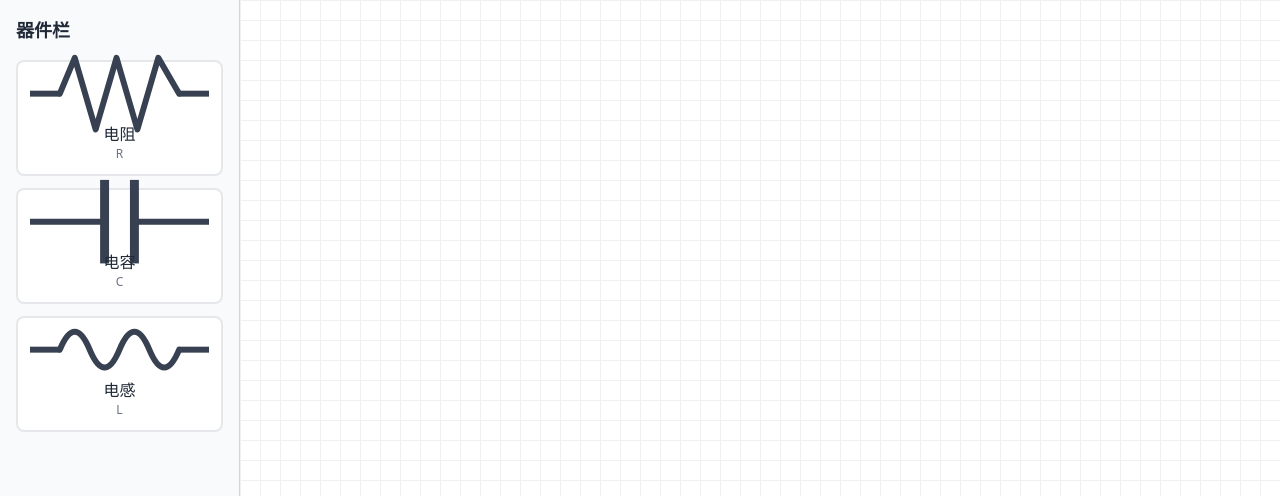
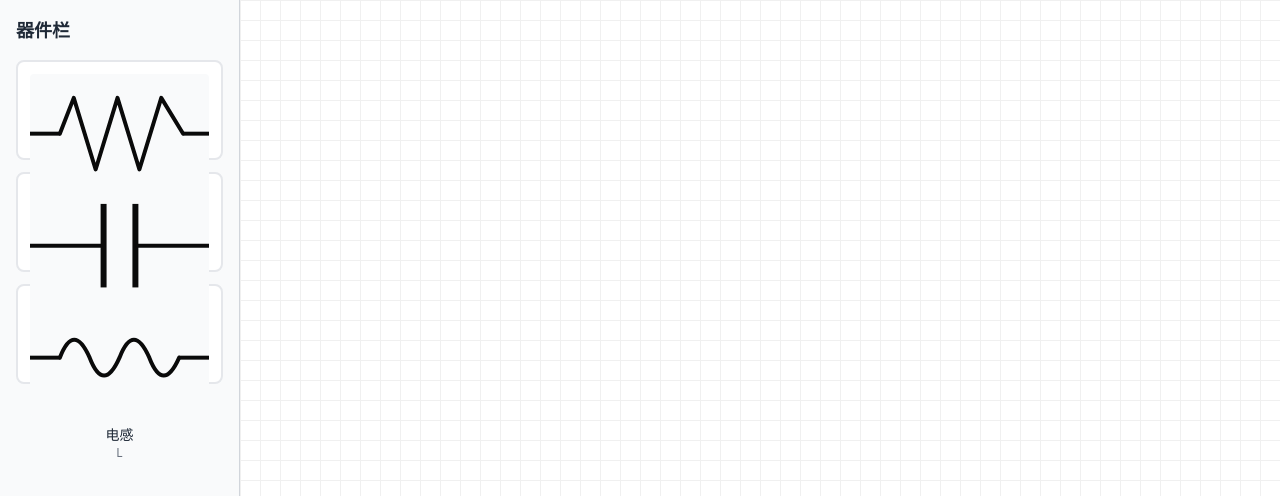
Before and after one commit to liukexin2002/webcircuittest, a React (Vite) app in the folder circuit-gui/: page / in a window 1280 px wide. Shown: the top 496 px of the page. Built offline with nearby package versions, Linux system fonts and the light colour scheme.

Commit message:
feat: 预览当前界面
Co-authored-by: traeagent <traeagent@users.noreply.github.com>

```diff
--- a/circuit-gui/src/presentation/components/Canvas.tsx
+++ b/circuit-gui/src/presentation/components/Canvas.tsx
@@ -68,7 +68,8 @@ export function Canvas() {
           linear-gradient(to right, #f0f0f0 1px, transparent 1px),
           linear-gradient(to bottom, #f0f0f0 1px, transparent 1px)
         `,
-        backgroundSize: '20px 20px'
+        backgroundSize: '20px 20px',
+        backgroundPosition: `${viewport.offset.x}px ${viewport.offset.y}px`
       }}
     >
       <svg
--- a/circuit-gui/src/presentation/components/DevicePalette.tsx
+++ b/circuit-gui/src/presentation/components/DevicePalette.tsx
@@ -26,14 +26,14 @@ export function DevicePalette({ onDragStart }: DevicePaletteProps) {
             key={device.id}
             draggable
             onDragStart={(e) => handleDragStart(e, device)}
-            className="bg-white border-2 border-gray-200 rounded-lg p-3 cursor-grab hover:border-blue-400 hover:bg-blue-50 transition-colors"
+            className="bg-white border-2 border-gray-200 rounded-lg p-3 cursor-grab hover:border-blue-400 hover:bg-blue-50 hover:shadow-md transition-all h-[100px] flex flex-col"
           >
             <div
-              className="w-full h-10 flex items-center justify-center text-gray-700"
+              className="flex-1 flex items-center justify-center bg-gray-50 rounded"
               dangerouslySetInnerHTML={{ __html: device.svg }}
             />
             <div className="mt-2 text-center">
-              <div className="font-medium text-gray-800">{device.nameCn}</div>
+              <div className="font-medium text-gray-800 text-sm">{device.nameCn}</div>
               <div className="text-xs text-gray-500">{device.prefix}</div>
             </div>
           </div>
--- a/circuit-gui/src/presentation/components/PlacedDevice.tsx
+++ b/circuit-gui/src/presentation/components/PlacedDevice.tsx
@@ -61,24 +61,25 @@ export function PlacedDevice({
       style={{ cursor: 'move' }}
     >
       <rect
-        x={-symbol.width / 2 - 5}
-        y={-symbol.height / 2 - 5}
-        width={symbol.width + 10}
-        height={symbol.height + 10}
-        fill="transparent"
-        stroke={isSelected ? '#3b82f6' : 'transparent'}
-        strokeWidth={isSelected ? 2 : 0}
-        rx={4}
+        x={-symbol.width / 2 - 8}
+        y={-symbol.height / 2 - 8}
+        width={symbol.width + 16}
+        height={symbol.height + 16}
+        fill={isSelected ? "rgba(59, 130, 246, 0.1)" : "transparent"}
+        stroke={isSelected ? '#2563eb' : 'transparent'}
+        strokeWidth={2}
+        rx={6}
+        strokeDasharray={isSelected ? "4,2" : "none"}
       />
 
       <g dangerouslySetInnerHTML={{ __html: symbol.svg }} />
 
       <text
-        y={symbol.height / 2 + 18}
+        y={symbol.height / 2 + 24}
         textAnchor="middle"
-        fontSize={12}
-        fontFamily="Arial"
-        fill="#333"
+        fontSize={14}
+        fontFamily="Arial, sans-serif"
+        fill="#333333"
         fontWeight="500"
       >
         {device.label}
--- a/circuit-gui/src/presentation/lib/DeviceSymbols.tsx
+++ b/circuit-gui/src/presentation/lib/DeviceSymbols.tsx
@@ -19,14 +19,14 @@ export const DEVICE_SYMBOLS: DeviceSymbol[] = [
     name: 'Resistor',
     nameCn: '电阻',
     prefix: 'R',
-    width: 60,
-    height: 40,
+    width: 90,
+    height: 60,
     svg: `
-      <svg viewBox="0 0 60 40" fill="none" xmlns="http://www.w3.org/2000/svg">
-        <line x1="0" y1="20" x2="10" y2="20" stroke="currentColor" stroke-width="2"/>
-        <path d="M10,20 L15,8 L22,32 L29,8 L36,32 L43,8 L50,20"
+      <svg viewBox="0 0 90 60" fill="none" xmlns="http://www.w3.org/2000/svg">
+        <line x1="0" y1="30" x2="15" y2="30" stroke="currentColor" stroke-width="2"/>
+        <path d="M15,30 L22,12 L33,48 L44,12 L55,48 L66,12 L77,30"
               stroke="currentColor" stroke-width="2" fill="none" stroke-linecap="round" stroke-linejoin="round"/>
-        <line x1="50" y1="20" x2="60" y2="20" stroke="currentColor" stroke-width="2"/>
+        <line x1="77" y1="30" x2="90" y2="30" stroke="currentColor" stroke-width="2"/>
       </svg>
     `
   },
@@ -35,14 +35,14 @@ export const DEVICE_SYMBOLS: DeviceSymbol[] = [
     name: 'Capacitor',
     nameCn: '电容',
     prefix: 'C',
-    width: 60,
-    height: 40,
+    width: 90,
+    height: 60,
     svg: `
-      <svg viewBox="0 0 60 40" fill="none" xmlns="http://www.w3.org/2000/svg">
-        <line x1="0" y1="20" x2="25" y2="20" stroke="currentColor" stroke-width="2"/>
-        <line x1="25" y1="6" x2="25" y2="34" stroke="currentColor" stroke-width="3"/>
-        <line x1="35" y1="6" x2="35" y2="34" stroke="currentColor" stroke-width="3"/>
-        <line x1="35" y1="20" x2="60" y2="20" stroke="currentColor" stroke-width="2"/>
+      <svg viewBox="0 0 90 60" fill="none" xmlns="http://www.w3.org/2000/svg">
+        <line x1="0" y1="30" x2="37" y2="30" stroke="currentColor" stroke-width="2"/>
+        <line x1="37" y1="9" x2="37" y2="51" stroke="currentColor" stroke-width="3"/>
+        <line x1="53" y1="9" x2="53" y2="51" stroke="currentColor" stroke-width="3"/>
+        <line x1="53" y1="30" x2="90" y2="30" stroke="currentColor" stroke-width="2"/>
       </svg>
     `
   },
@@ -51,14 +51,14 @@ export const DEVICE_SYMBOLS: DeviceSymbol[] = [
     name: 'Inductor',
     nameCn: '电感',
     prefix: 'L',
-    width: 60,
-    height: 40,
+    width: 90,
+    height: 60,
     svg: `
-      <svg viewBox="0 0 60 40" fill="none" xmlns="http://www.w3.org/2000/svg">
-        <line x1="0" y1="20" x2="10" y2="20" stroke="currentColor" stroke-width="2"/>
-        <path d="M10,20 Q15,8 20,20 Q25,32 30,20 Q35,8 40,20 Q45,32 50,20"
+      <svg viewBox="0 0 90 60" fill="none" xmlns="http://www.w3.org/2000/svg">
+        <line x1="0" y1="30" x2="15" y2="30" stroke="currentColor" stroke-width="2"/>
+        <path d="M15,30 Q22,12 30,30 Q37,48 45,30 Q52,12 60,30 Q67,48 75,30"
               stroke="currentColor" stroke-width="2" fill="none" stroke-linecap="round"/>
-        <line x1="50" y1="20" x2="60" y2="20" stroke="currentColor" stroke-width="2"/>
+        <line x1="75" y1="30" x2="90" y2="30" stroke="currentColor" stroke-width="2"/>
       </svg>
     `
   }
```
